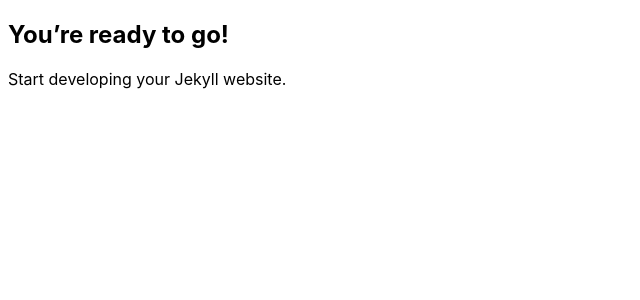
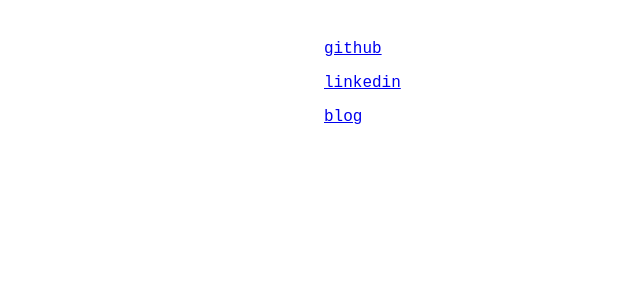
Before and after one commit to cb4d/cb4d.github.io, a Jekyll site: the page built from index.md, in a window 1280 px wide. Shown: the top 300 px of the page, without its empty margins (0-640 px from the left). Built offline with Jekyll 4.4.1, drawn with Linux system fonts in a browser that asks for light colours; some web fonts are replaced.

Commit message:
add links to index

```diff
--- a/_layouts/default.html
+++ b/_layouts/default.html
@@ -7,6 +7,8 @@
     <link rel="stylesheet" href="{{ "/assets/css/main.css" | relative_url }}">
   </head>
   <body>
-    {{ content }}
+    <div id="content">
+      {{ content }}
+    </div>
   </body>
 </html>
--- a/_sass/main.scss
+++ b/_sass/main.scss
@@ -1,9 +1,31 @@
+@import url('https://fonts.googleapis.com/css2?family=PT+Mono&display=swap');
+
+$ptMono: 'PT Mono', monospace;
+
 $backgroundColor: #ffffff;
 $bodyColor: #000000;
-$bodyFont: -apple-system,BlinkMacSystemFont,"Segoe UI",Helvetica,Arial,sans-serif,"Apple Color Emoji","Segoe UI Emoji","Segoe UI Symbol";
+$bodyFont: $ptMono,-apple-system,BlinkMacSystemFont,"Segoe UI",Helvetica,Arial,sans-serif,"Apple Color Emoji","Segoe UI Emoji","Segoe UI Symbol";
 
 body {
   background: $backgroundColor;
   color: $bodyColor;
   font-family: $bodyFont;
 }
+
+#content {
+  margin: auto;
+  width: 50%;
+  padding: 16px;
+}
+
+.center {
+  align: center
+}
+
+a:visited {
+  color: $bodyColor;
+}
+
+a:hover {
+  opacity: 0.6
+}
--- a/index.md
+++ b/index.md
@@ -1,8 +1,10 @@
 ---
 layout: default
-title: "Happy Jekylling!"
+title: "root"
 ---
 
-## You're ready to go!
+[github](https://github.com/cb4d)
 
-Start developing your Jekyll website.
+[linkedin](https://www.linkedin.com/in/connor-b-ford/)
+
+[blog](/blog)
```
Also changed, not shown: 4 other files.
